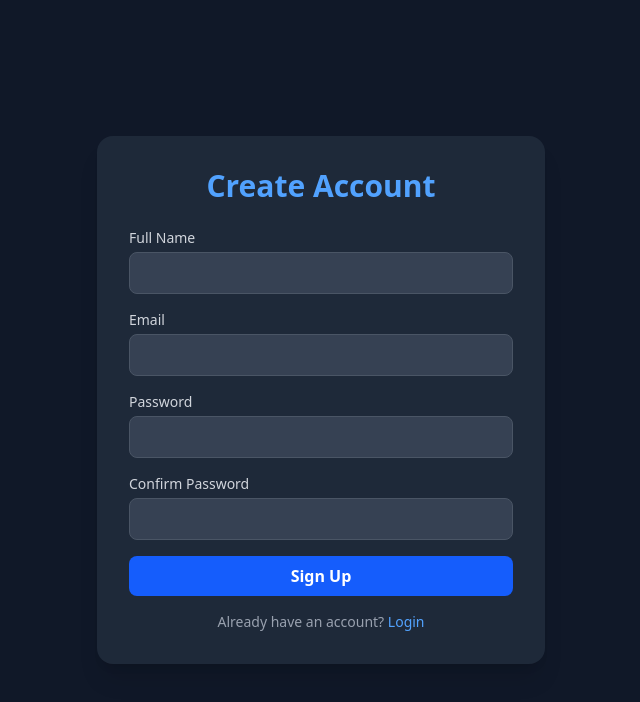
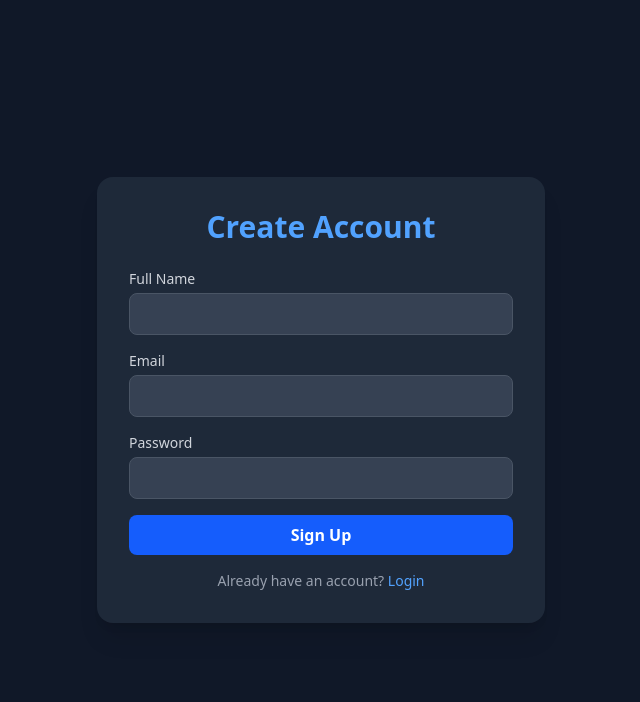
Before and after one commit to Ayush92003/QuickBill, a React (Vite) app in the folder client/: page /register in a window 1280 px wide. Shown: the top 702 px of the page, without its empty margins (319-959 px from the left). Built offline with nearby package versions, Linux system fonts and the light colour scheme; no server answers.

Commit message:
removed confirmPassword

```diff
--- a/client/src/pages/Register.jsx
+++ b/client/src/pages/Register.jsx
@@ -18,10 +18,10 @@ function Register() {
 
   const handleSubmit = async (e) => {
     e.preventDefault();
-    if (formData.password !== formData.confirmPassword) {
-      toast.error("Password do not match")
-      return;
-    }
+    // if (formData.password !== formData.confirmPassword) {
+    //   toast.error("Password do not match")
+    //   return;
+    // }
 
     try {
       const res = await API.post("/auth/register", {
@@ -83,7 +83,7 @@ function Register() {
               required
             />
           </div>
-          <div>
+          {/* <div>
             <label className="block text-sm text-gray-300 mb-1">
               Confirm Password
             </label>
@@ -95,7 +95,7 @@ function Register() {
               className="w-full px-4 py-2 bg-gray-700 border border-gray-600 rounded-lg text-white focus:ring-2 focus:ring-blue-500 outline-none"
               required
             />
-          </div>
+          </div> */}
           <button
             type="submit"
             className="cursor-pointer w-full bg-blue-600 text-white font-semibold py-2 rounded-lg hover:bg-blue-700 transition duration-300"
```
